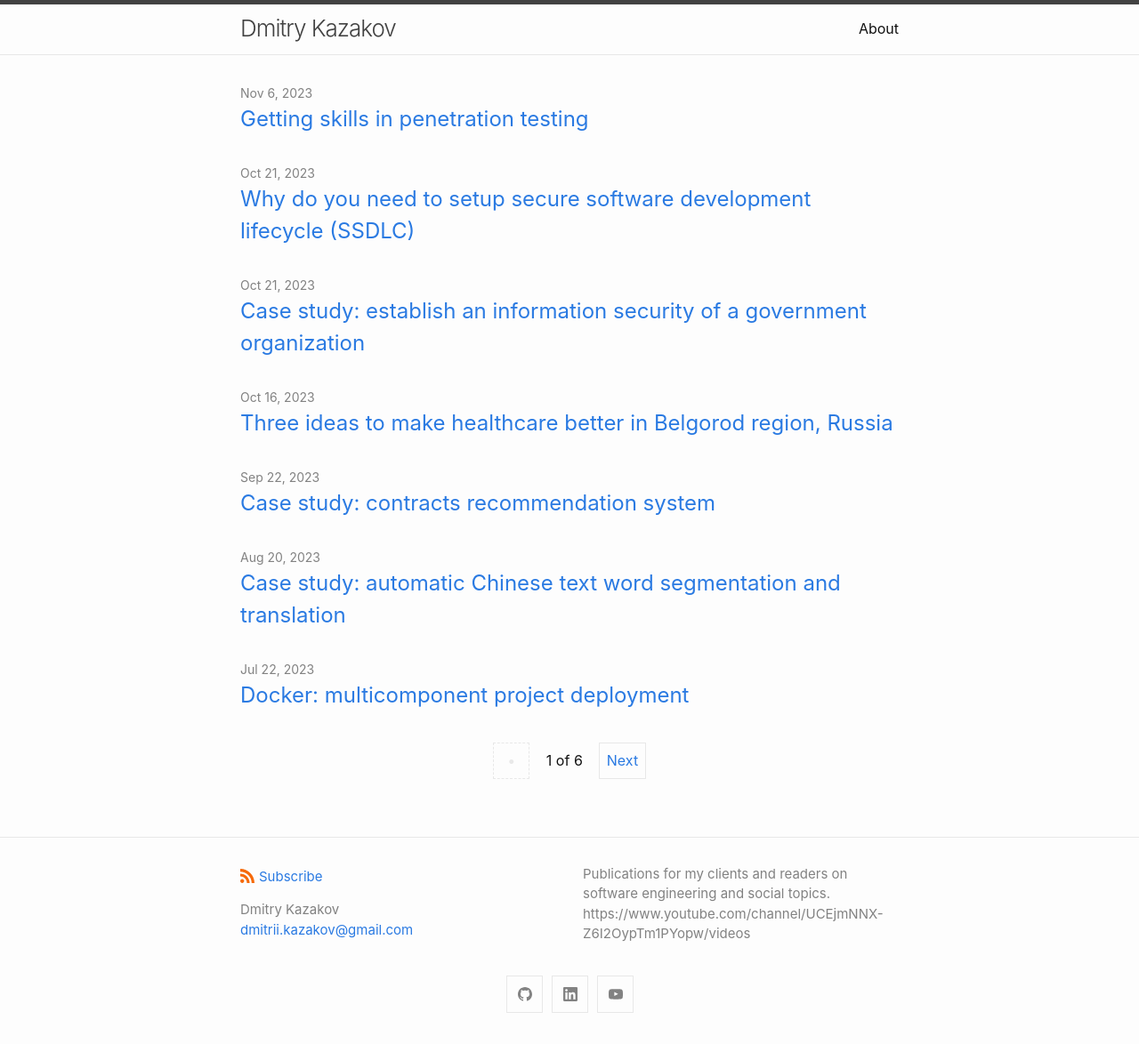
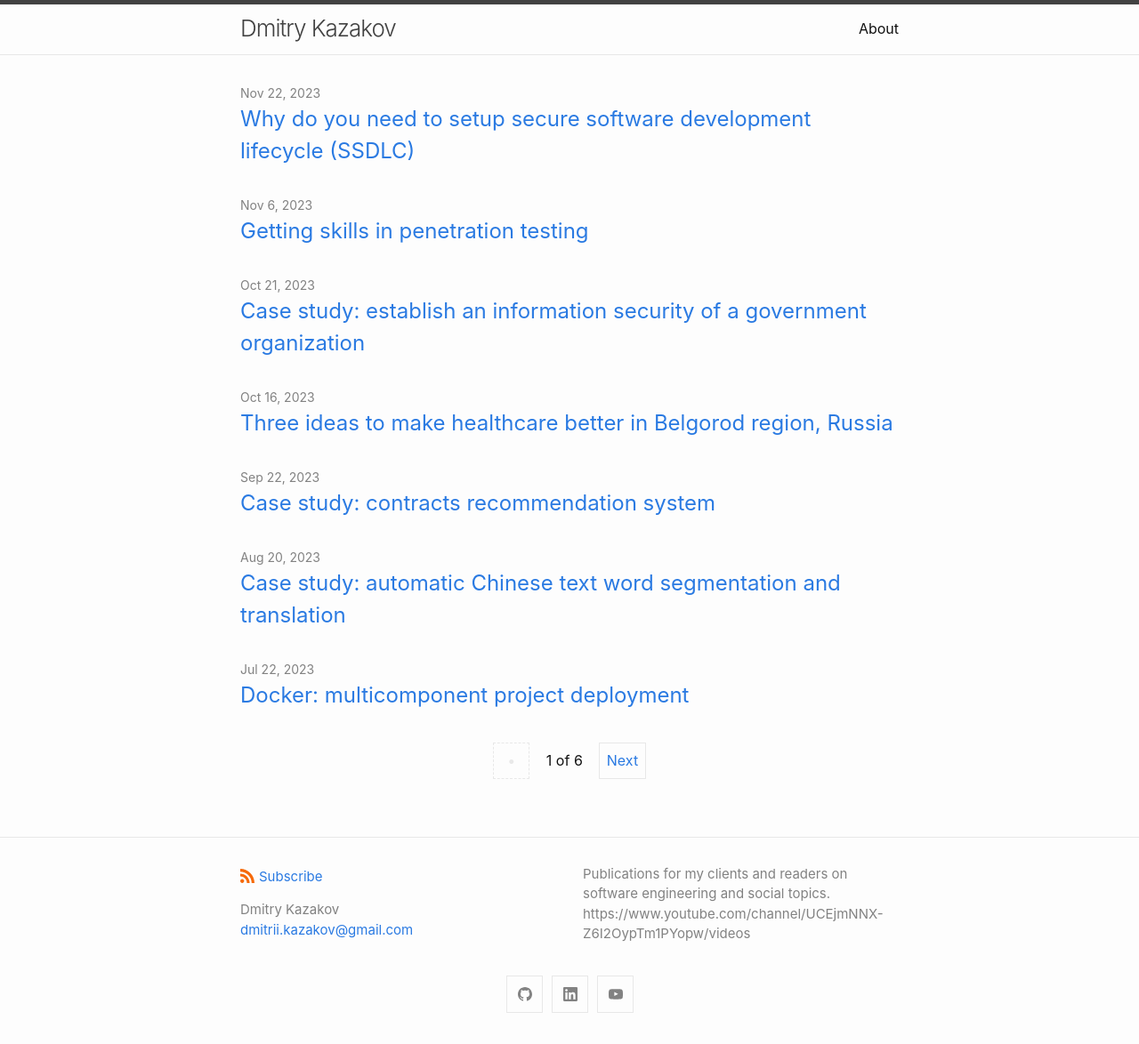
Before and after one commit to Gelassen/dkazakov.github.io, a Jekyll site: the page built from index.html, in a window 1280 px wide. Shown: the whole page at 89% size. Built offline with Jekyll 4.4.1, drawn with Linux system fonts in a browser that asks for light colours; the list of posts is cut into pages by our own code.

Commit message:
Update date to a correct one in the last publication

```diff
--- a/_posts/2023-11-22-why-do-you-need-to-setup-ssdlc.html
+++ b/_posts/2023-11-22-why-do-you-need-to-setup-ssdlc.html
@@ -1,7 +1,7 @@
 ---
 layout: post
 title: 'Why do you need to setup secure software development lifecycle (SSDLC)'
-date: '2023-10-21'
+date: '2023-11-22'
 author: Gelassen
 tags:
 modified_time: '2023-11-22'
```
